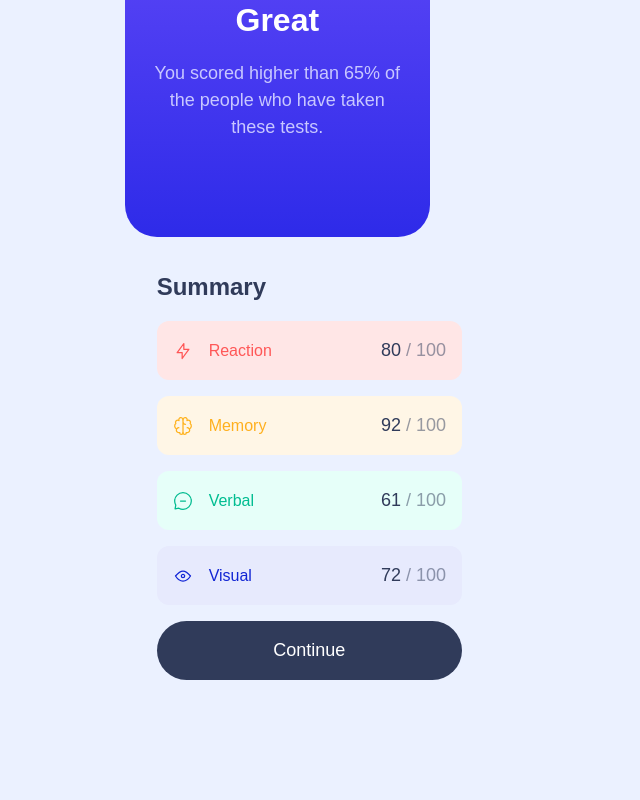
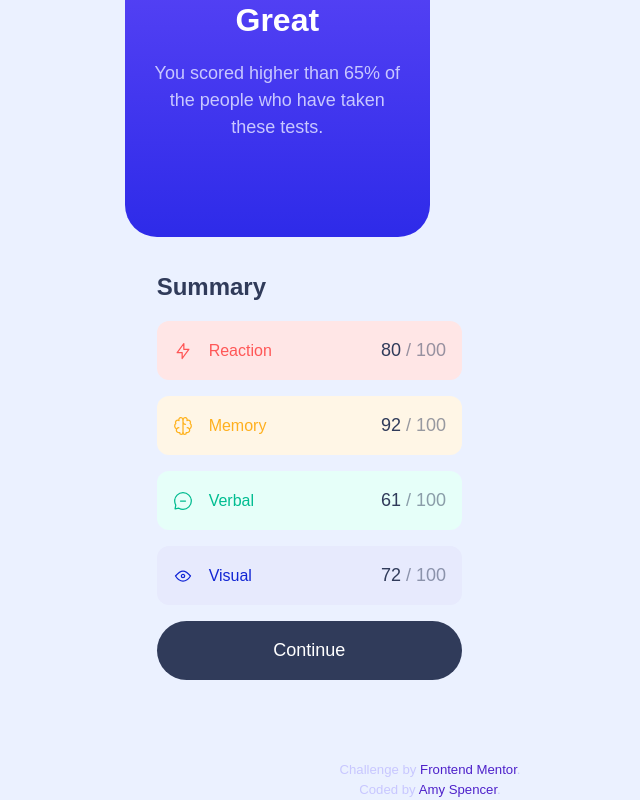
Before and after one commit to amyspencerproject/results-component-codesandbox, a React (Create React App) app: page / in a window 1280 px wide. Shown: the part 264-1064 px from the top of the page, without its empty margins (210-850 px from the left). Before the commit the page ends 976 px from the top, so only its background shows below. Built offline with nearby package versions, Linux system fonts and the light colour scheme.

Commit message:
Add footer component

```diff
--- a/src/App.js
+++ b/src/App.js
@@ -5,6 +5,7 @@ export default function App() {
     <div className="App">
       <ResultCard />
       <SummaryCard />
+      <Footer />
     </div>
   );
 }
@@ -70,3 +71,35 @@ const SummaryCard = () => {
     </div>
   );
 };
+
+const Footer = () => {
+  return (
+    <footer>
+      <p className="attribution">
+        Challenge by{" "}
+        <a
+          href="https://www.frontendmentor.io?ref=challenge"
+          target="_blank"
+          rel="noreferrer"
+        >
+          {" "}
+          Frontend Mentor
+        </a>
+        .
+      </p>
+
+      <p>
+        Coded by
+        <a
+          href="https://www.frontendmentor.io/profile/amyspencerproject"
+          target="_blank"
+          rel="noreferrer"
+        >
+          {" "}
+          Amy Spencer
+        </a>
+        .
+      </p>
+    </footer>
+  );
+};
```
